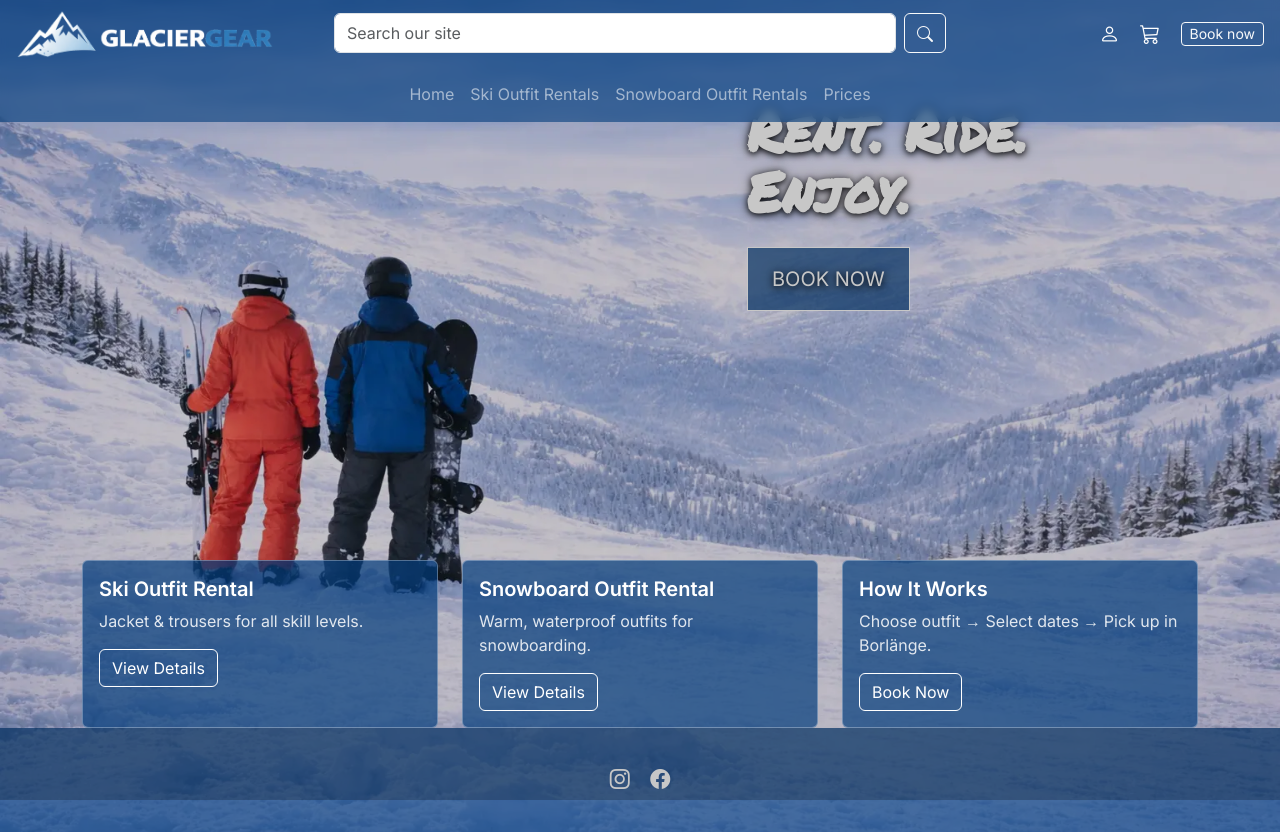
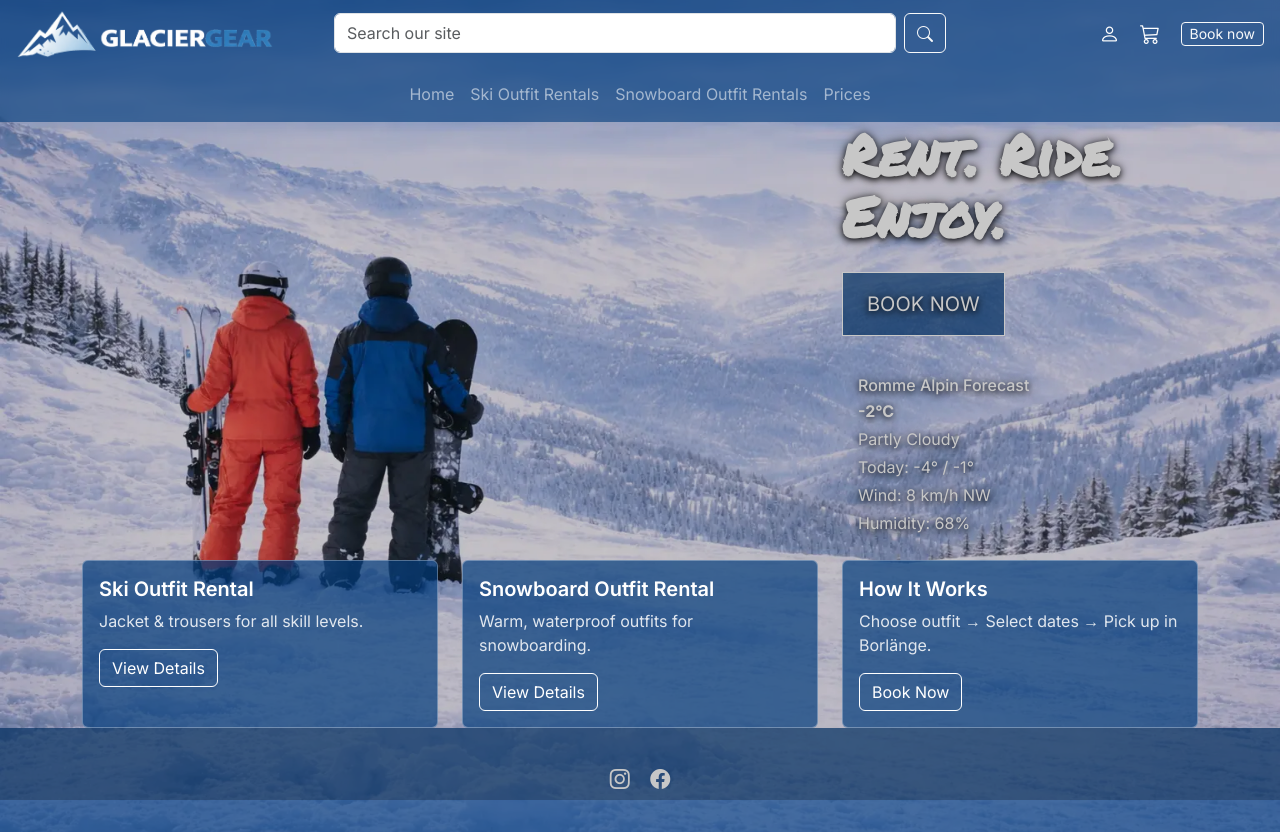
Before and after one commit to jolantadjatlova/GlacierGear, a Django app: page / in a window 1280 px wide. Run offline with Django 3.2, Linux system fonts and the light colour scheme.

Commit message:
Add weather widget to hero section

```diff
--- a/home/templates/home/index.html
+++ b/home/templates/home/index.html
@@ -6,17 +6,36 @@
     <!-- Hero section -->
     <div class="hero">
         <div class="container h-100">
-            <div class="row h-100 align-items-start pt-4">
-                <div class="col-7 col-md-5 offset-md-7 hero-text" style="margin-top: -250px;">
+            <div class="row h-100 align-items-center">
+
+                <!-- Left spacer / image side -->
+                <div class="col-12 col-md-6"></div>
+
+                <!-- Right content block -->
+                <div class="col-12 col-md-4 ms-auto hero-text">
                     <h1 class="display-4 fw-bold text-white hero-heading">
                         Rent. Ride. Enjoy.
                     </h1>
+
                     <div class="mt-4">
                         <a href="#" class="btn btn-lg rounded-0 py-3 px-4 text-uppercase hero-btn">
                             Book Now
                         </a>
                     </div>
+
+                    <!-- Weather widget -->
+                    <div class="weather-widget p-3 mt-4">
+                        <h6 class="text-white mb-1">Romme Alpin Forecast</h6>
+                        <div class="weather-temp fw-bold text-white mb-1">
+                            {{ weather.temperature }}°C
+                        </div>
+                        <p class="text-white mb-1">{{ weather.description }}</p>
+                        <p class="text-white mb-1">Today: {{ weather.temp_min }}° / {{ weather.temp_max }}°</p>
+                        <p class="text-white mb-1">Wind: {{ weather.wind_speed }} km/h {{ weather.wind_direction }}</p>
+                        <p class="text-white mb-0">Humidity: {{ weather.humidity }}%</p>
+                    </div>
                 </div>
+
             </div>
         </div>
     </div>
```
